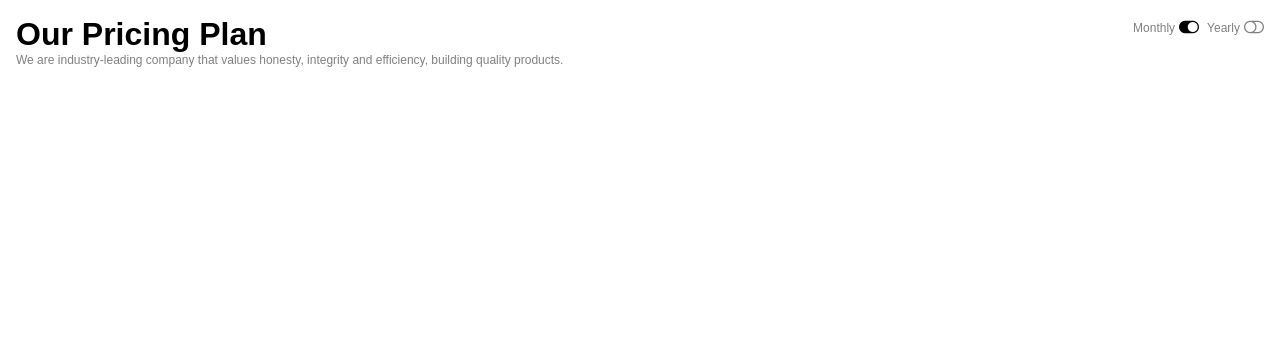
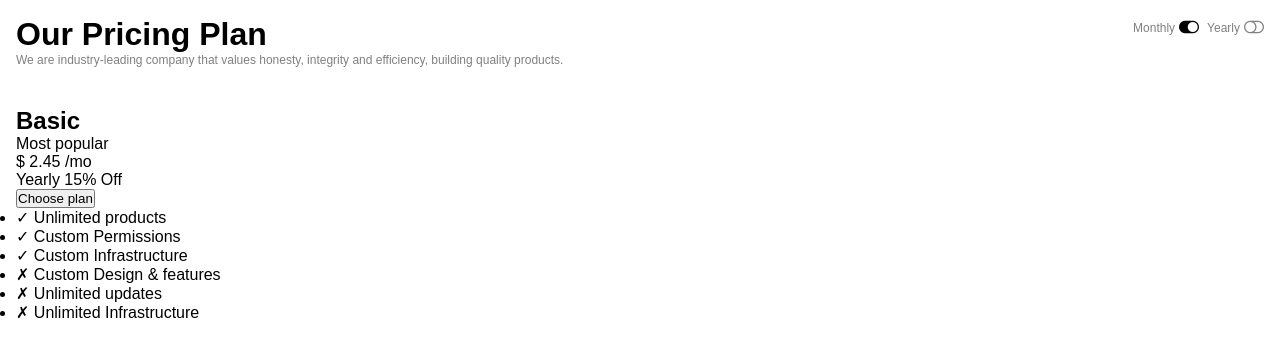
Before and after one commit to pietrobertino/htmlcss-pricing-plan, a plain HTML site: page index.html in a window 1280 px wide. Drawn offline with nearby package versions, Linux system fonts and the light colour scheme.

Commit message:
add cards section

```diff
--- a/css/style.css
+++ b/css/style.css
@@ -79,3 +79,16 @@ body {
     }
 
 }
+
+.cards {
+    display: flex;
+    flex-wrap: wrap;
+
+    .card {
+        padding: 1rem;
+        border-radius: 1rem;
+        flex-shrink: 0;
+        flex-grow: 1;
+
+    }
+}
--- a/index.html
+++ b/index.html
@@ -48,7 +48,44 @@
 
     <main>
 
-        <div class="container-main">
+        <div class="container-main cards">
+
+            <div class="card">
+
+                <h2>Basic</h2>
+
+                <div class="subtitle">
+                    Most popular
+                </div>
+
+                <div class="price">
+                    <span>&dollar;</span>
+                    <span>2.45</span>
+                    <span>/mo</span>
+                </div>
+
+                <div class="discount">
+                    Yearly
+                    <span>15% Off</span>
+                </div>
+
+                <button class="choose-btn">
+                    Choose plan
+                </button>
+
+                <ul class="features">
+                    <li>&check; Unlimited products</li>
+                    <li>&check; Custom Permissions</li>
+                    <li>&check; Custom Infrastructure</li>
+                    <li>&cross; Custom Design &amp; features</li>
+                    <li>&cross; Unlimited updates</li>
+                    <li>&cross; Unlimited Infrastructure</li>
+                </ul>
+
+            </div>
+
+
+
 
         </div>
 
```
